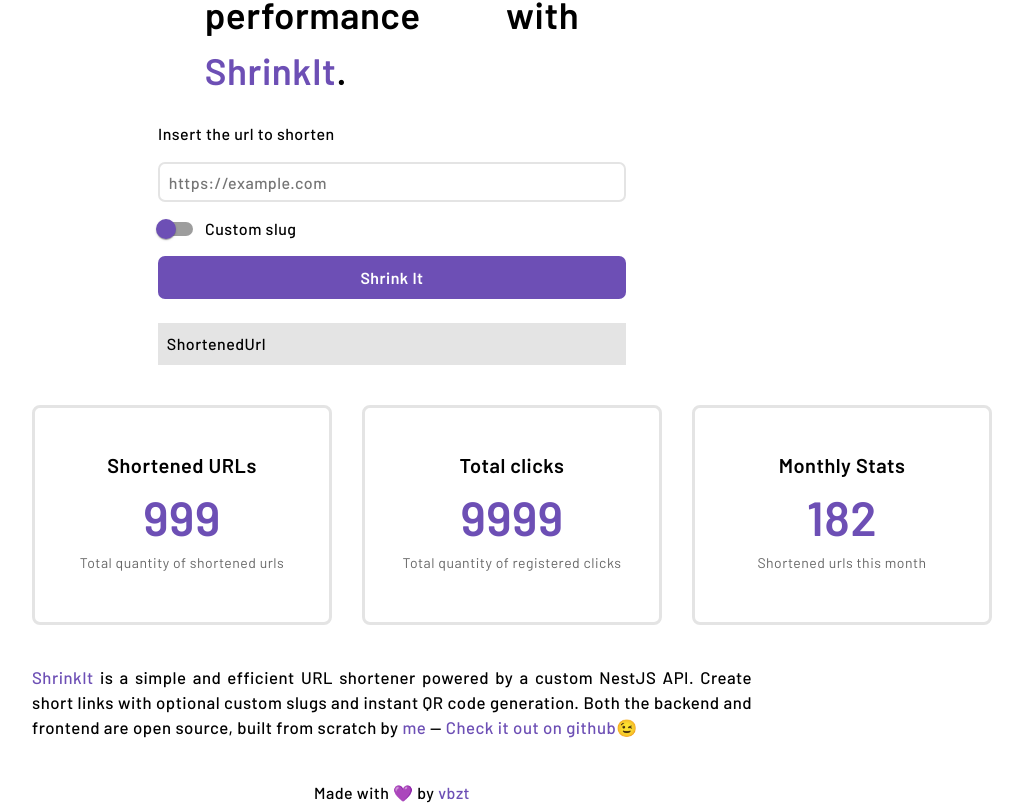
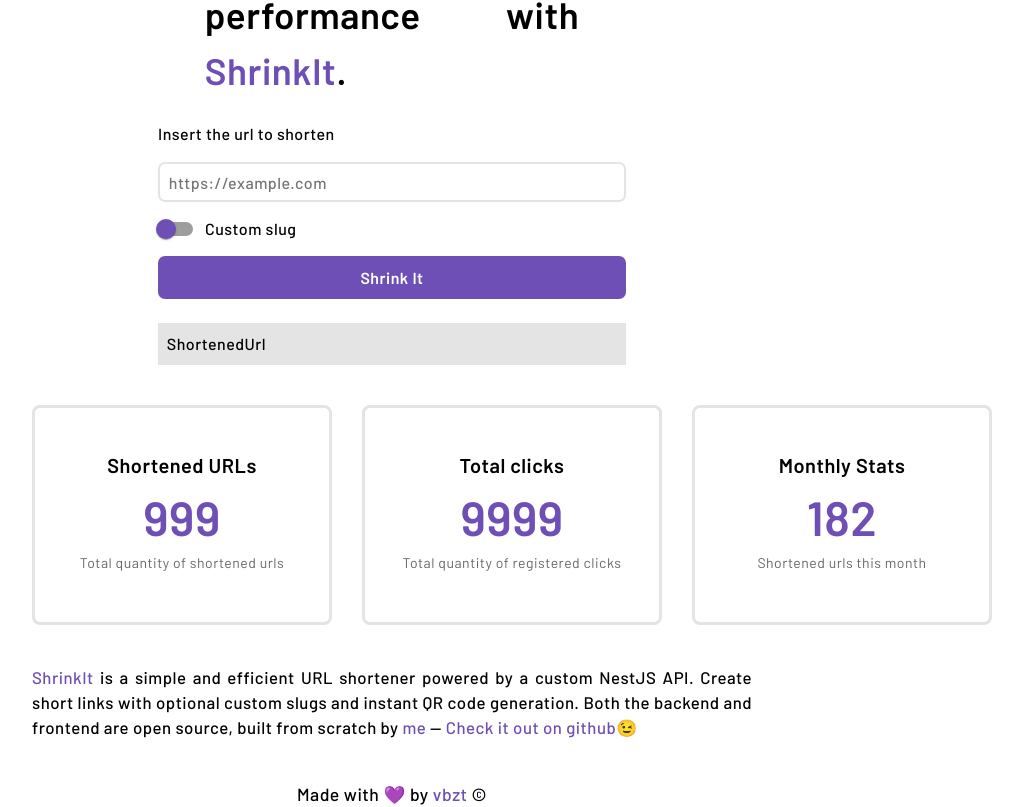
Before and after one commit to vbzt/shrinkIt, a Next.js app: page / in a window 1280 px wide. Shown: the part 211-1018 px from the top of the page, without its empty margins (248-1271 px from the left). Built offline with nearby package versions, Linux system fonts and the light colour scheme; what @mui/material-nextjs would draw is missing.

Commit message:
fix: footer about _blank

```diff
--- a/src/components/Footer/Footer.module.css
+++ b/src/components/Footer/Footer.module.css
@@ -0,0 +1,4 @@
+
+.footer p{
+  font-size: 1.1em;
+}
--- a/src/components/Footer/Footer.tsx
+++ b/src/components/Footer/Footer.tsx
@@ -2,8 +2,8 @@
 
 export default function Footer() {
   return (
-    <footer>
-      <p>Made with 💜 by <a className='colored' href="https://github.com/vbzt" about='_blank'>vbzt</a></p>
+    <footer className={styles.footer}>
+      <p>Made with 💜 by <a className='colored' href="https://github.com/vbzt" target='_blank'>vbzt</a> &copy;</p>
     </footer>
   )
 }
```
